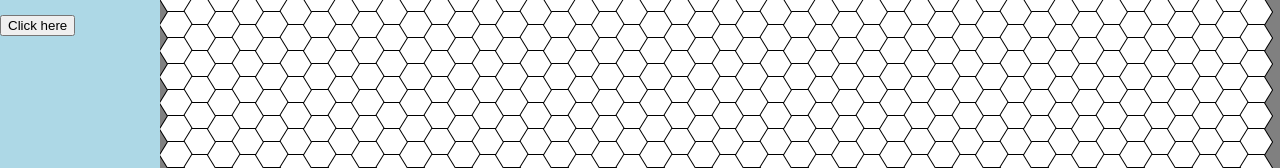
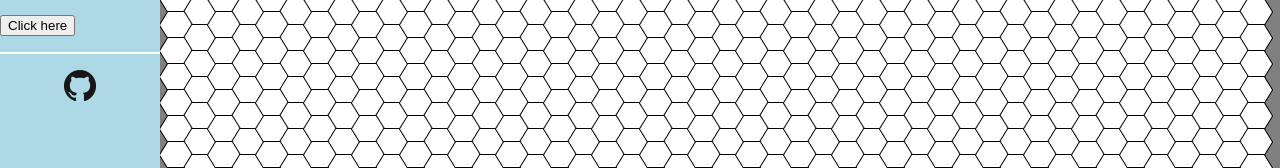
Before and after one commit to Rory-Sullivan/Hexagonal-Path-Finding-Visualiser, a website with bundled scripts: page index.html in a window 1280 px wide. Shown: the part 482-650 px from the top of the page. Built offline with nearby package versions, Linux system fonts and the light colour scheme.

Commit message:
Added link to GitHub repo. task#100

```diff
--- a/index.html
+++ b/index.html
@@ -54,6 +54,19 @@
           <h3>Not sure what to do?</h3>
           <button id="tutorialButton">Click here</button>
         </div>
+
+        <div class="buttonsContainer" id="links">
+          <div class="logo">
+            <a
+              href="https://github.com/Rory-Sullivan/Hexagonal-Path-Finding-Visualiser"
+            >
+              <img
+                src="./images/GitHub-Mark/GitHub-Mark-32px.png"
+                alt="GitHub logo"
+              />
+            </a>
+          </div>
+        </div>
       </div>
 
       <div id="canvasContainer">
--- a/style.css
+++ b/style.css
@@ -27,6 +27,16 @@ div#header div#resetContainer {
 div#header div.buttonsContainer {
     border-top: white 2px solid;
     padding-bottom: 1em;
+}
+
+div.logo {
+    padding-top: 1em;
+}
+
+div.logo img {
+    display: block;
+    margin-left: auto;
+    margin-right: auto;
 }
 
 div#canvasContainer {
```
Also changed, not shown: images/GitHub-Mark/GitHub-Mark-120px-plus.png (added), images/GitHub-Mark/GitHub-Mark-32px.png (added), images/GitHub-Mark/GitHub-Mark-64px.png (added).
